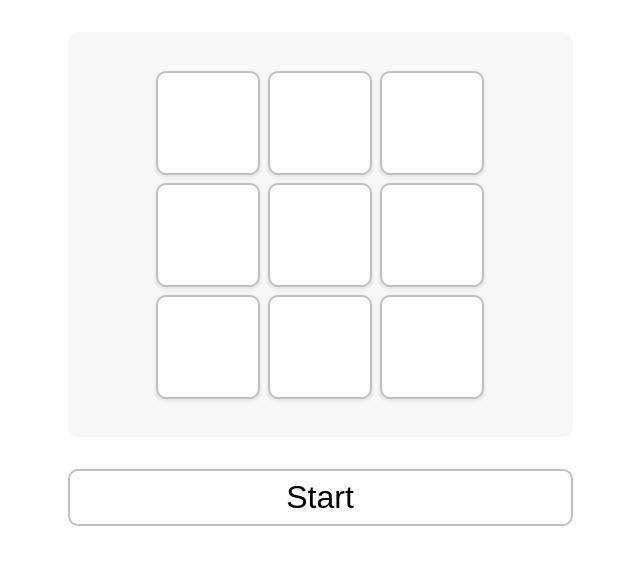
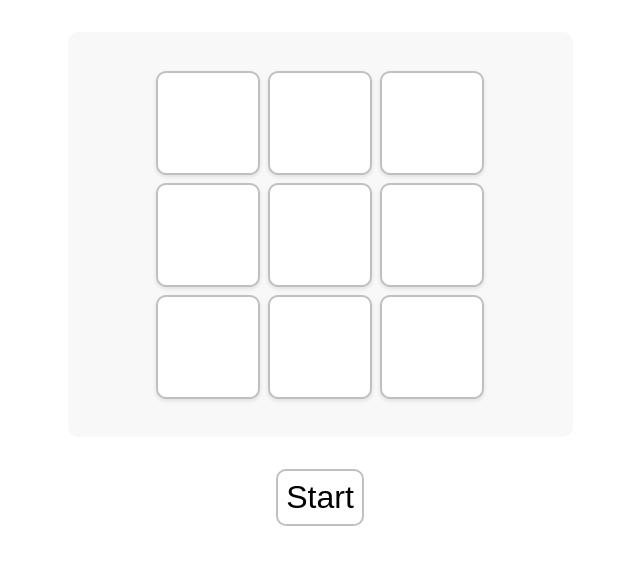
Before and after one commit to Hileene/Color_Memory_Game, a React (Create React App) app: page / in a window 1280 px wide. Shown: the top 564 px of the page, without its empty margins (320-960 px from the left). Built offline with nearby package versions, Linux system fonts and the light colour scheme.

Commit message:
Modify the typo for the class "app"

```diff
--- a/src/App.js
+++ b/src/App.js
@@ -4,7 +4,7 @@ import Start from './components/Start/Start'
 
 function App() {
   return (
-    <div className="App">
+    <div className="app">
       <Board />
       <Start />
     </div>
```
